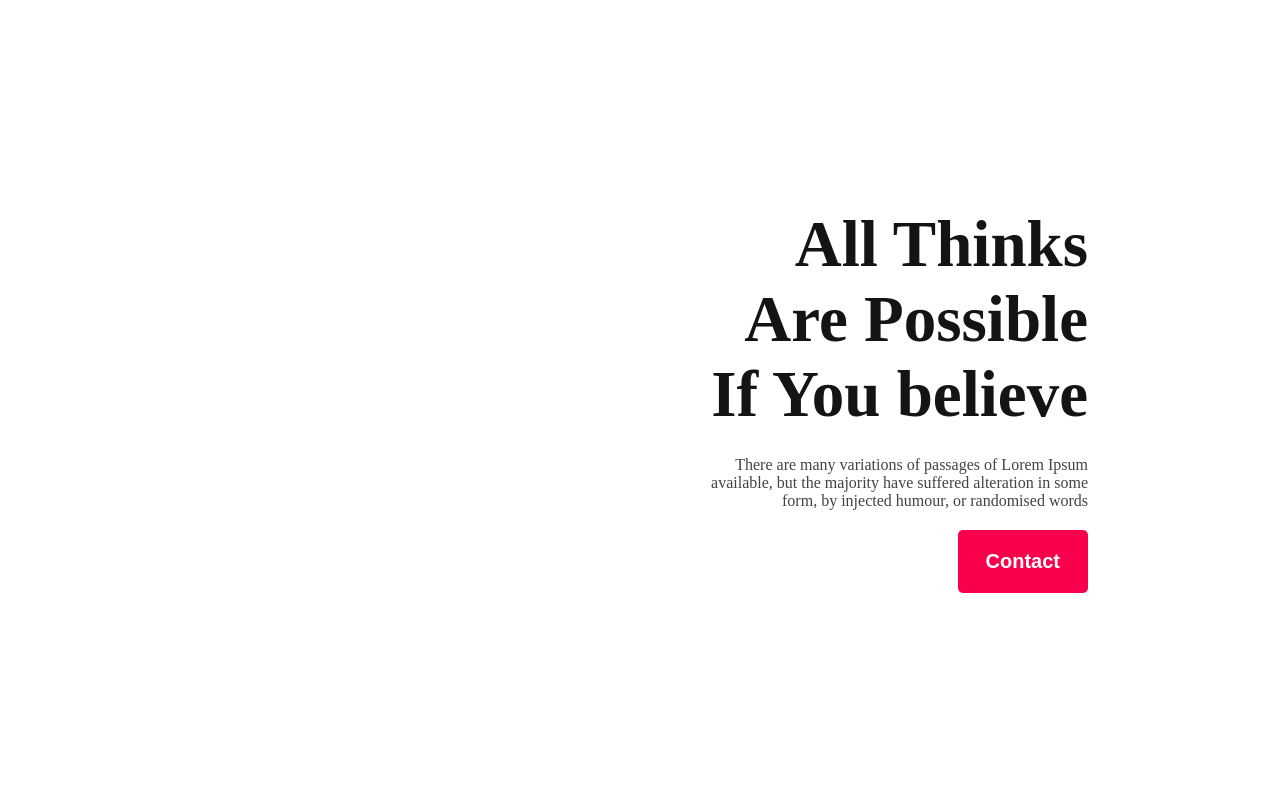
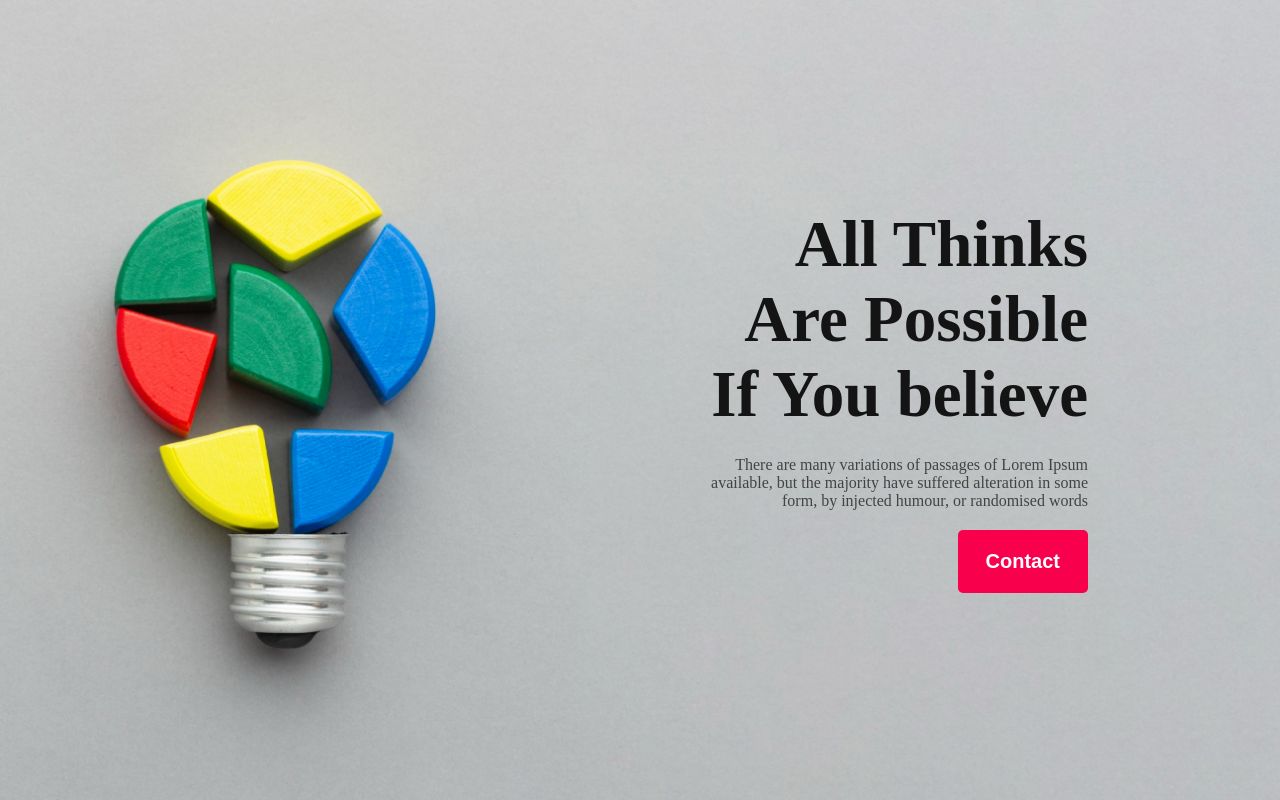
Before and after one commit to Sharifhtusher/Assignment-One, a plain HTML site: page index.html in a window 1280 px wide. Shown: the top 800 px of the page. Drawn offline with Linux system fonts and the light colour scheme; the site is published under a folder, as on GitHub Pages, so addresses that start at the root find nothing.

Commit message:
'added bg

```diff
--- a/style.css
+++ b/style.css
@@ -16,7 +16,7 @@
     top: 0px;
 
 
-    background-image: url('/images/banner/banner2.png');
+    background-image: url('banner2.png');
     /* transform: matrix(-1, 0, 0, 1, 0, 0); */
     background-repeat: no-repeat;
     background-size: cover;
```
